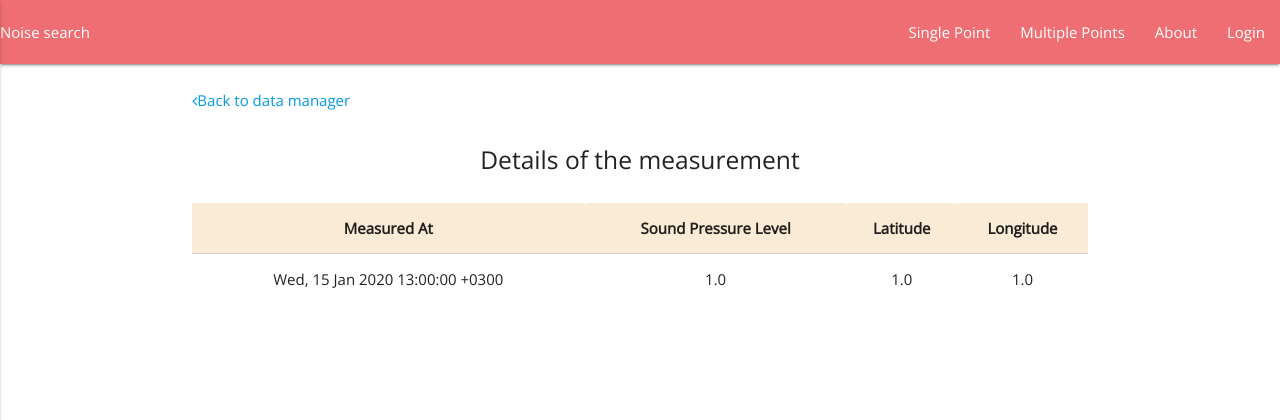
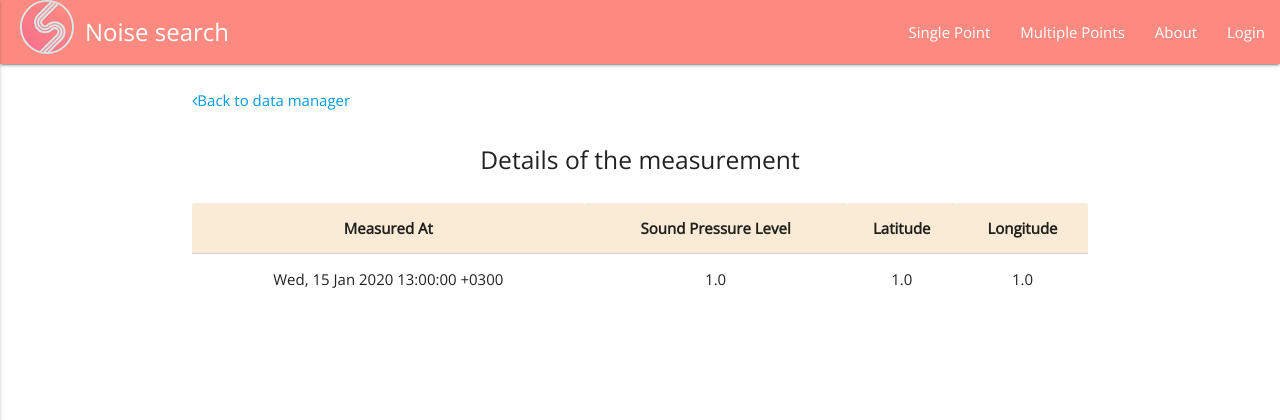
Before and after one commit to PP08/WebModule, a Django app: page /data_manager/pbs/1/ in a window 1280 px wide. Shown: the top 420 px of the page. Run offline with Django 3.2, Linux system fonts and the light colour scheme; tables that the repository leaves empty hold one stand-in row (values such as "Sample post"); some libraries are stand-ins or nearby versions.

Commit message:
rollback

```diff
--- a/noisesearch/static/css/noisesearch/style.css
+++ b/noisesearch/static/css/noisesearch/style.css
@@ -99,4 +99,20 @@
     color: white;
 }
 
-/*test*/
+.ns-logo {
+    width: 55px;
+    height: 55px;
+}
+
+nav {
+    background-color: #FD8A80;
+    /*background-color: #ffffff;*/
+}
+
+nav ul a {
+    /*color: #FD8A80;*/
+}
+.site-name {
+    margin-left: 85px;
+    font-size: 18pt;
+}
--- a/templates/noisesearch/base.html
+++ b/templates/noisesearch/base.html
@@ -38,7 +38,7 @@
             <div class="nav-wrapper" id="top-nav-bar">
 {#                <a href="{% url 'home' %}" class="brand-logo ns-logo"><img src="{% static 'img/ns-logo-mini.svg' %}"></a>#}
 
-{#                <a href="{% url 'home' %}" class="brand-logo"><img class="ns-logo" src="{% static 'img/ns-logo-mini.svg' %}" alt="logo"></a>#}
+                <a href="{% url 'home' %}" class="brand-logo"><img class="ns-logo" src="{% static 'img/ns-logo-mini.svg' %}" alt="logo"></a>
 
                 <a href="{% url 'home'%}" class="site-name">Noise search</a>
 
```
